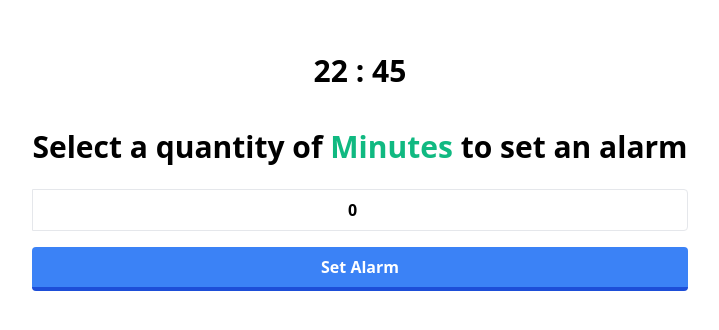
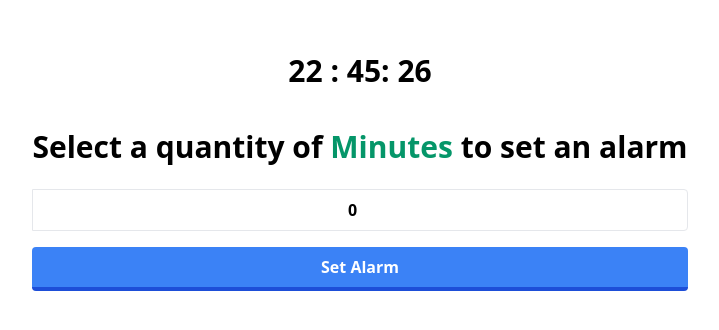
Before and after one commit to jromerooo2/vue-countdown, a Vue app: page / in a window 1280 px wide. Shown: the part 1828-2158 px from the top of the page, without its empty margins (280-999 px from the left). Built offline with nearby package versions, Linux system fonts and the light colour scheme.

Commit message:
solved some issues for alarm too

```diff
--- a/src/components/ClockAlarm.vue
+++ b/src/components/ClockAlarm.vue
@@ -1,10 +1,13 @@
 <template>
     <div class="main-container">
             <h1 class="text-center font-bold text-3xl">
-                {{defaultHour}} : {{defaultMinute}}
+                {{defaultHour}} : {{defaultMinute}}: {{defaultSecond}}
              </h1><br>
 
-        <h1 class="font-bold text-center text-3xl mt-4">Select a quantity of <span class="text-green-500">Minutes</span> to set an alarm</h1>
+        <h1 class="font-bold text-center text-3xl mt-4">
+            <template v-if="!alarmStarted">Select a quantity of <span class="text-green-600">Minutes</span> to set an alarm </template>
+            <template v-else>Time Left is: {{minutesToAlarm}} </template></h1>
+
         <input type="number" v-model="minutesToAlarm" class="mt-6 bg-grey-lighter text-center text-grey-darker py-2 font-normal rounded text-grey-darkest border border-grey-lighter rounded-l-none font-bold">
                 <button
           v-on:click="alarmStart()"
@@ -22,12 +25,28 @@ export default {
         return{
             defaultHour:new Date().getHours(),
             defaultMinute: new Date().getMinutes(),
-            minutesToAlarm: 0
+            defaultSecond: new Date().getSeconds(),
+            minutesToAlarm: 0,
+            alarmStarted: false
         }
+    },
+    created(){
+            setInterval(()=>{
+                this.defaultHour = new Date().getHours()
+                if (this.defaultMinute < 10) {
+                    // alert('is less than 10')
+                    this.defaultMinute = "0"+ this.defaultMinute;
+                }else{
+                    this.defaultMinute = new Date().getMinutes()
+                }
+
+                this.defaultSecond = new Date().getSeconds()
+            },1000);
     },
     methods: {
         alarmStart(){
-            let miliSeconds = this.minutesToAlarm*1000;
+            this.alarmStarted = true;
+            let miliSeconds = this.minutesToAlarm * 10000;
             //console.log('Alarma Sonando en : '+this.minutesToAlarm)
             setTimeout(()=>{
                 alert('hola')
--- a/src/components/Counter.vue
+++ b/src/components/Counter.vue
@@ -16,7 +16,7 @@
           v-on:click="setCounterInterval();"
           class="bg-blue-500 hover:bg-blue-400 text-white font-bold py-2 px-4 border-b-4 border-blue-700 hover:border-blue-500 rounded"
         >
-              <template v-if="isClicked == false">Start Counter</template>
+              <template v-if="!isClicked">Start Counter</template>
               <template v-else>Stop Counter</template>
         </button>
       </div>
```
